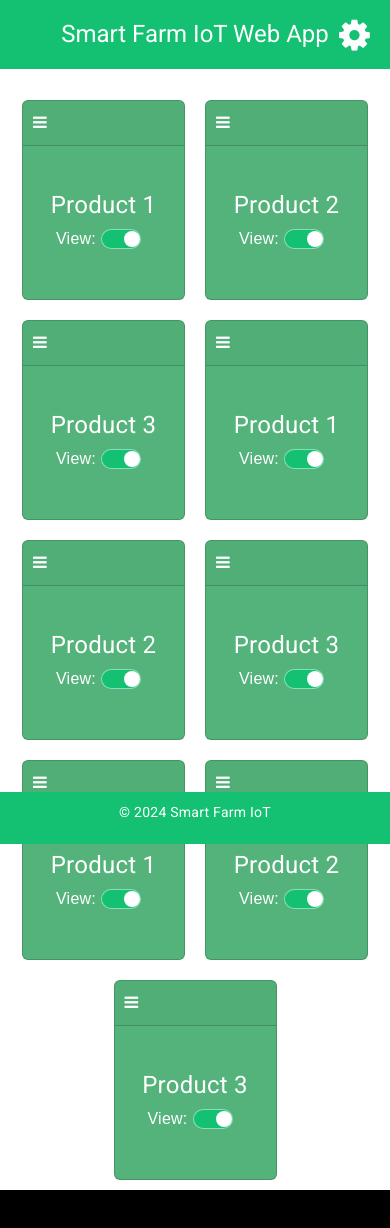
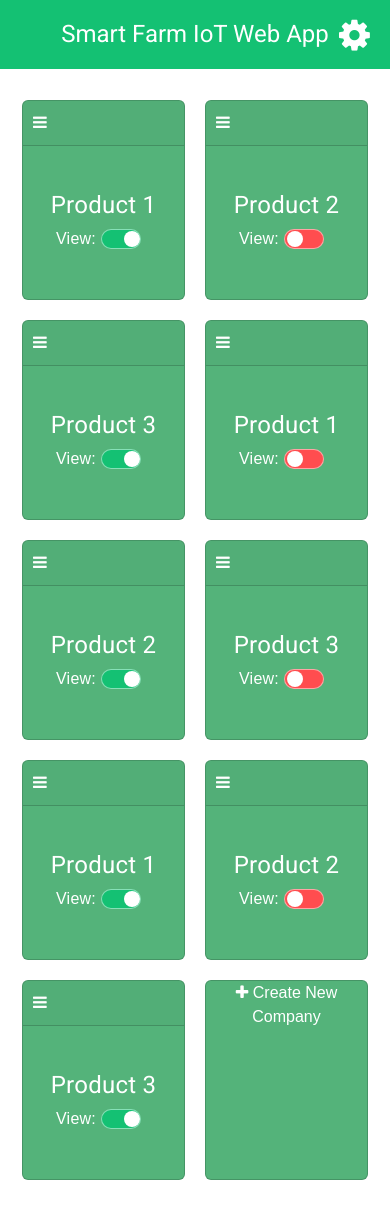
Before and after one commit to Ezyzz/project-angular, an Angular app: page /admin/product-manage in a window 390 px wide. Shown: the top 1228 px of the page. Before the commit the page ends 1190 px from the top, so only its background shows below. Built offline with nearby package versions, Linux system fonts and the light colour scheme.

Commit message:
fix bottom padding bug, fix footer cant hide

```diff
--- a/src/app/admin-main/product-manage/product-manage.component.css
+++ b/src/app/admin-main/product-manage/product-manage.component.css
@@ -3,8 +3,9 @@ body {
   margin: 0;
   padding: 0;
   padding-top: 70px;
+  padding-bottom: 100px; /* Add padding to the bottom of the body */
   background-color: #fff; /* Set background color to white */
-  height: 100vh; /* Set body height to 100% of viewport height */
+  min-height: 100vh; /* Set minimum height of the body to 100% of viewport height */
 }
 
 /* Set card background color to the specified color */
@@ -128,6 +129,7 @@ body {
 @media screen and (max-width: 575px) {
   .container {
     max-width: 400px; /* Adjust as needed */
+    padding-bottom: 50px;
   }
   .card {
     width: calc(50% - 20px); /* 50% width for each card with margin */
@@ -153,7 +155,7 @@ header {
 }
 .container {
   width: 100%;
-  margin: 20px auto 100px;
+  margin: 20px auto 100px ; /* Adjust margin to add space below the last card */
   display: flex;
   flex-wrap: wrap;
   justify-content: center;
@@ -169,12 +171,14 @@ header {
 footer {
   bottom: 0;
   width: 100%;
-  color: #fff;
+  color: #000; /* Change text color to black */
   position: fixed;
-  padding: 10px 0;
+  padding: 5px 0; /* Adjust padding values */
   text-align: center;
-  background-color: #14c173;
+  background-color: #fff; /* Change background color to white */
   z-index: 1000;
+  height: 30px; /* Adjust height */
+  font-size: 14px; /* Adjust font size */
 }
 h1 {
   margin-top: 15px;
--- a/src/app/admin-main/product-manage/product-manage.component.html
+++ b/src/app/admin-main/product-manage/product-manage.component.html
@@ -32,10 +32,17 @@
         </div>
       </div>
     </div>
+
+    <div class="card create-card">
+      <button class="btn btn-icon" (click)="createNewCompany()">
+        <i class="fa fa-plus"></i> Create New Company
+      </button>
+    </div>
+
   </div>
 
 </body>
-<footer>
+<footer *ngIf="showFooter">
   <p>&copy; 2024 Smart Farm IoT</p>
 </footer>
 
--- a/src/app/admin-main/product-manage/product-manage.component.ts
+++ b/src/app/admin-main/product-manage/product-manage.component.ts
@@ -1,5 +1,5 @@
+import { Component, HostListener } from '@angular/core';
 import { ActivatedRoute, Router } from '@angular/router';
-import { Component } from '@angular/core';
 import { companys } from '../../data/company-data';
 import { CompanyModel } from '../../models/company-model';
 
@@ -12,7 +12,25 @@ export class ProductManageComponent {
 
   Companys: CompanyModel[] = companys;
 
+  showFooter: boolean = false;
+
   constructor(private router: Router, private route: ActivatedRoute) {}
+
+  @HostListener('window:scroll', ['$event'])
+  onWindowScroll() {
+    // Detect scroll position
+    const yOffset = window.pageYOffset;
+    const scrollTopThreshold = 100; // Adjust this threshold as needed
+
+    // Show/hide footer based on scroll position
+    this.showFooter = yOffset > scrollTopThreshold;
+  }
+
+  createNewCompany() {
+    const newCompanyId = this.Companys.length + 1; // Generate a unique ID for the new company
+    const newCompany: CompanyModel = { id: newCompanyId, name: 'New Product ' + newCompanyId, switch: true }; // Create a new company object
+    this.Companys.push(newCompany); // Add the new company to the Companys array
+  }
 
   toggleSwitch(company: CompanyModel) {
     company.switch = !company.switch; // Toggle the switch value
--- a/src/app/data/company-data.ts
+++ b/src/app/data/company-data.ts
@@ -2,12 +2,12 @@ import { CompanyModel } from '../models/company-model';
 
   export const companys: CompanyModel[] = [
     { id: 1, name: 'Product 1', switch: true},
-    { id: 2, name: 'Product 2', switch: true},
+    { id: 2, name: 'Product 2', switch: false},
     { id: 3, name: 'Product 3', switch: true},
-    { id: 4, name: 'Product 1', switch: true},
+    { id: 4, name: 'Product 1', switch: false},
     { id: 5, name: 'Product 2', switch: true},
-    { id: 6, name: 'Product 3', switch: true},
+    { id: 6, name: 'Product 3', switch: false},
     { id: 7, name: 'Product 1', switch: true},
-    { id: 8, name: 'Product 2', switch: true},
+    { id: 8, name: 'Product 2', switch: false},
     { id: 9, name: 'Product 3', switch: true},
   ];
```
